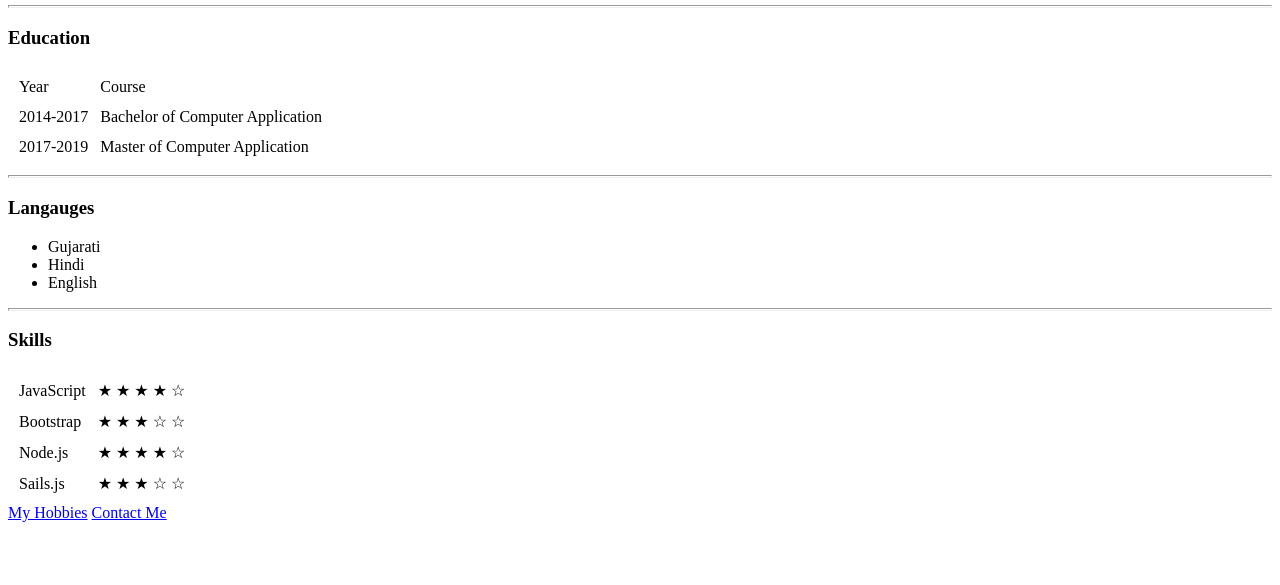
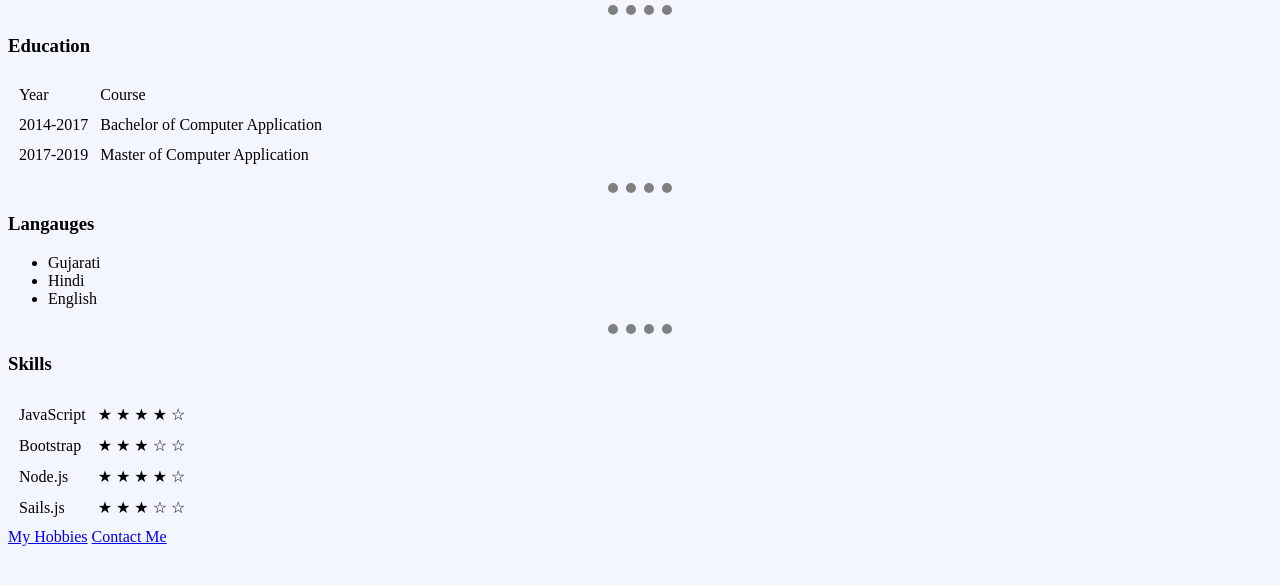
Before and after one commit to Bipin8469/CV, a plain HTML site: page index.html in a window 1280 px wide. Shown: the part 167-752 px from the top of the page. Drawn offline with Linux system fonts and the light colour scheme.

Commit message:
Update index.html

```diff
--- a/index.html
+++ b/index.html
@@ -8,6 +8,21 @@
     <meta name="author" content="Bipin Chotaliya">
     <meta name="viewport" content="width=device-width, initial-scale=1.0">
     <title>Bipin's Personal Site</title>
+
+
+    <style>
+        body {
+            background-color: #f4f6ff;
+        }
+
+        hr{
+            border-style: none;
+            border-top-style: dotted;
+            width: 5%;
+            border-width: 10px;
+            border-color: grey;
+        }
+    </style>
 </head>
 
 <body>
```
